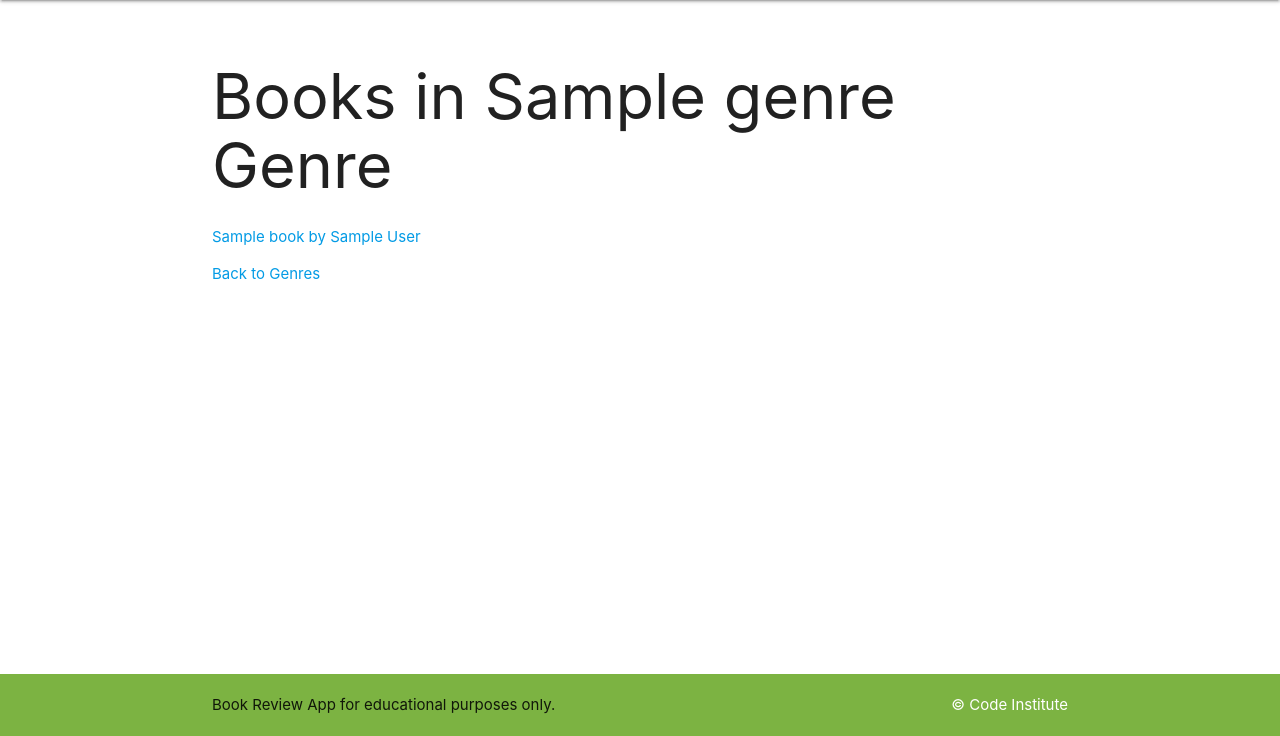
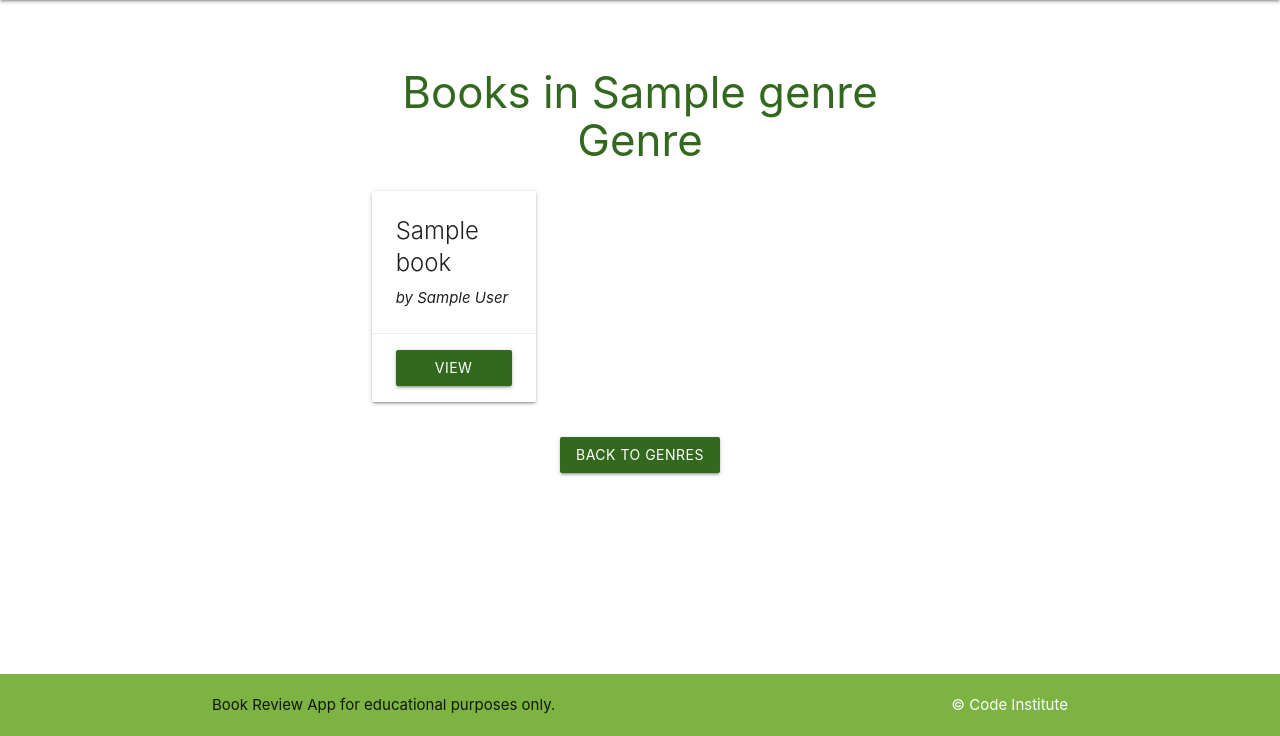
Before and after one commit to Ramil96/book-application, a Flask app: page /genres/1 in a window 1280 px wide. Shown: the part 64-800 px from the top of the page. Run offline with Flask 3, Linux system fonts and the light colour scheme; tables that the repository leaves empty hold one stand-in row (values such as "Sample post").

Commit message:
update book in genre

```diff
--- a/taskmanager/templates/genre_books.html
+++ b/taskmanager/templates/genre_books.html
@@ -1,15 +1,33 @@
 {% extends "base.html" %}
 
 {% block content %}
-  <h1>Books in {{ genre.genre_name }} Genre</h1>
-  <ul>
-    {% for book in genre.books %}
-      <li>
-        <a href="{{ url_for('book_detail', book_id=book.id) }}">
-          {{ book.title }} by {{ book.author }}
-        </a>
-      </li>
-    {% endfor %}
-  </ul>
-  <a href="{{ url_for('genres') }}">Back to Genres</a>
+<!-- Container for the content -->
+<div class="container">
+    <!-- Genre Heading -->
+    <h3 class="light-green-text text-darken-4 center-align">Books in {{ genre.genre_name }} Genre</h3>
+
+    <!-- Books List -->
+    <div class="row">
+        {% for book in genre.books %}
+            <div class="col s12 m6 l4">
+                <!-- Card for each book -->
+                <div class="card hoverable">
+                    <div class="card-content">
+                        <span class="card-title">{{ book.title }}</span>
+                        <p><em>by {{ book.author }}</em></p>
+                    </div>
+                    <div class="card-action">
+                        <a href="{{ url_for('book_detail', book_id=book.id) }}" class="btn light-green darken-4 waves-effect waves-light">View Details</a>
+                    </div>
+                </div>
+            </div>
+        {% endfor %}
+    </div>
+
+    <!-- Back Button -->
+    <div class="row center">
+        <a href="{{ url_for('genres') }}" class="btn light-green darken-4 waves-effect waves-light">Back to Genres</a>
+    </div>
+</div>
+
 {% endblock %}
--- a/taskmanager/templates/reviews.html
+++ b/taskmanager/templates/reviews.html
@@ -6,7 +6,7 @@
     <h2>Add a Review</h2>
     <form method="POST" action="{{ url_for('add_review') }}" class="card-panel">
       <div class="input-field">
-        <label for="book_id">Select a Book</label>
+        <label for="book_id"></label>
         <select name="book_id" id="book_id" required>
           <option value="" disabled selected>Select a Book</option>
           {% for book in books %}
```
Also changed, not shown: taskmanager/templates/genres.html (+28 -21 lines).
